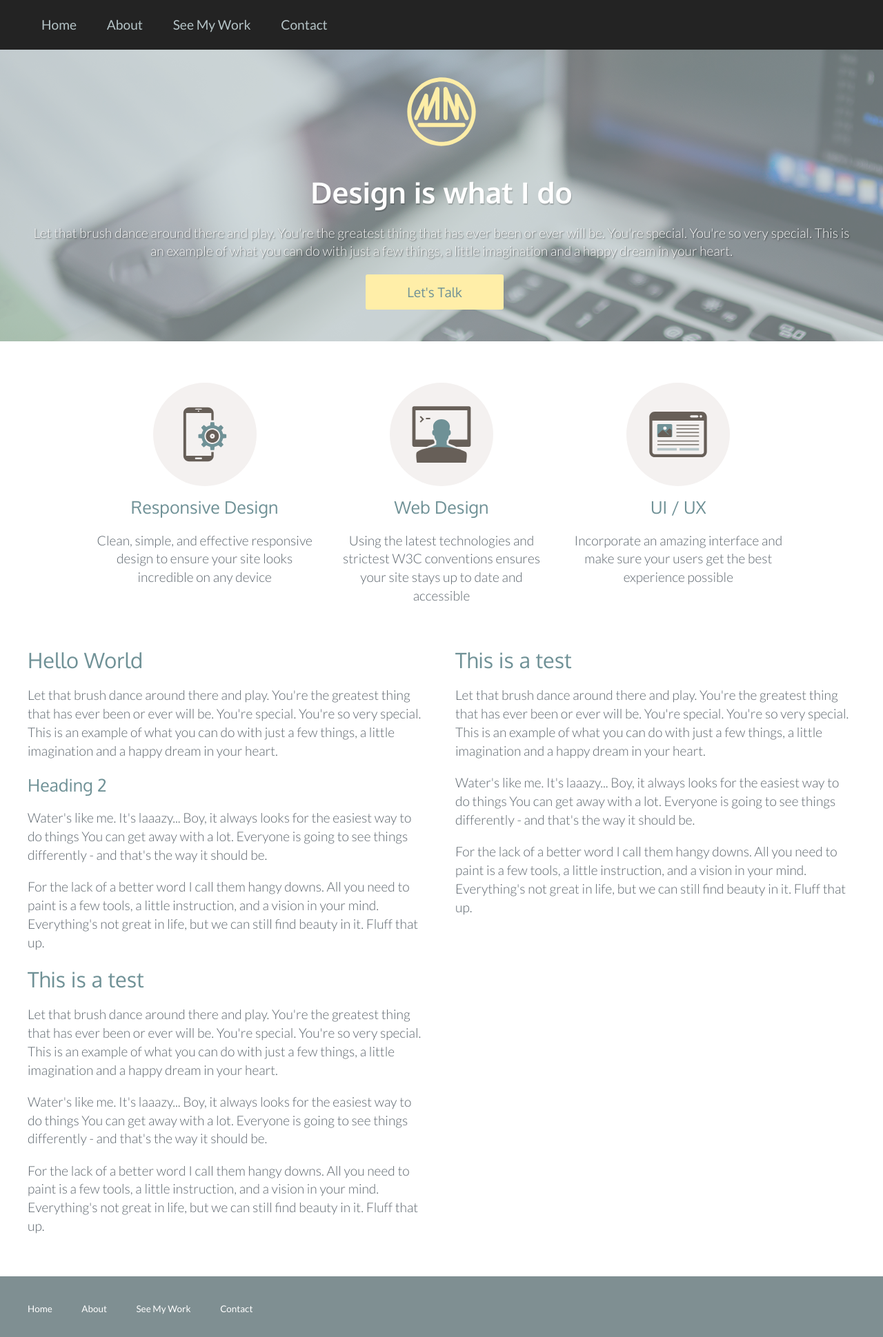
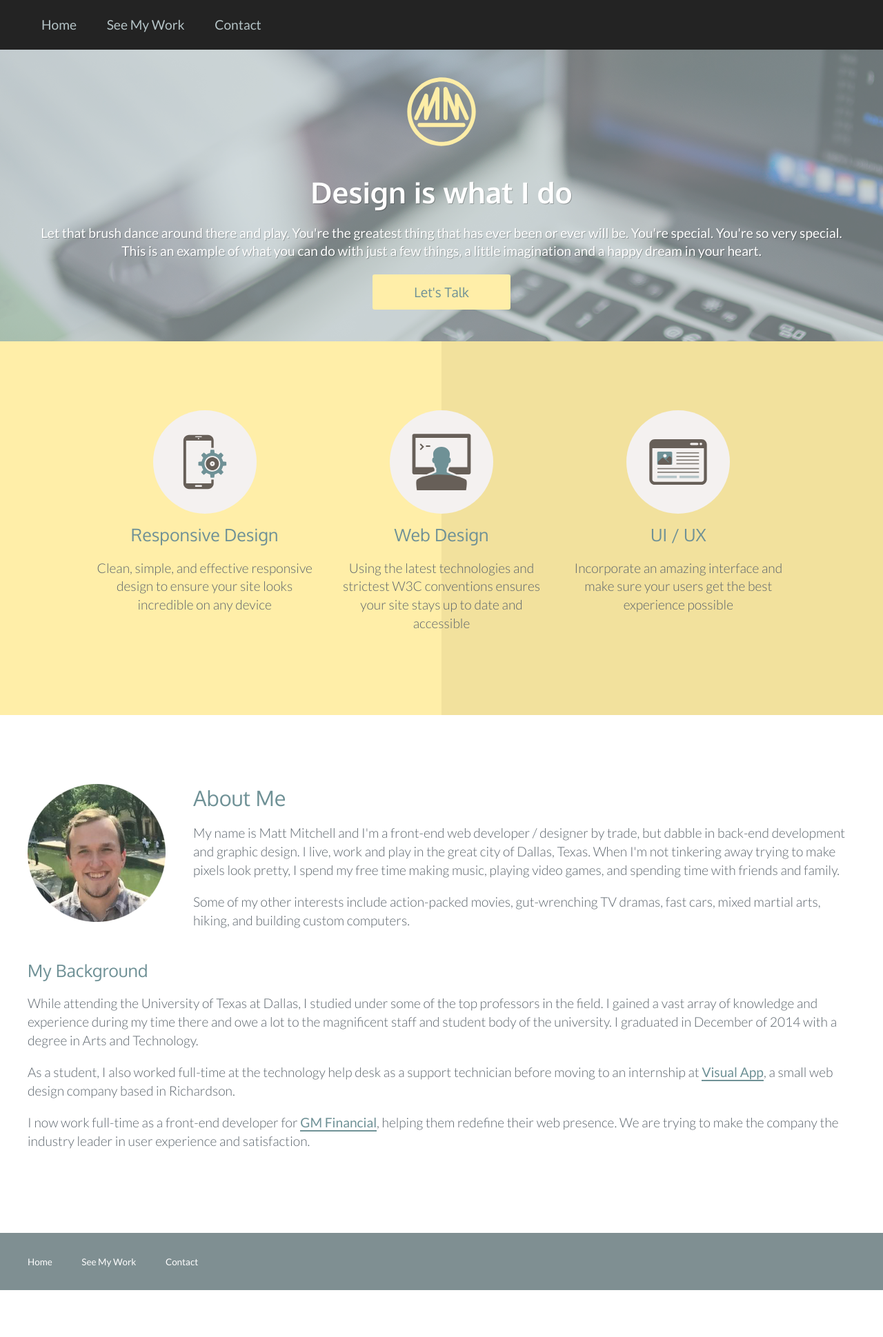
Before and after one commit to mmitchell413/portfolio, a PHP site: page / in a window 1280 px wide. Shown: the whole page at 69% size. After the commit the page ends 1871 px from the top, so only its background shows below. Run offline with PHP 8.4, Linux system fonts and the light colour scheme; some libraries are stand-ins or nearby versions.

Commit message:
consolidate about into index and begin animating hero image

```diff
--- a/css/main.css
+++ b/css/main.css
@@ -49,13 +49,20 @@ p {
   font-size: 1em;
   font-weight: 300; }
 
-a {
-  color: #6F9196;
-  text-decoration: none;
+p a {
+  border-bottom: 2px solid #6F9196;
   -webkit-transition: all 0.3s;
   -moz-transition: all 0.3s;
   -o-transition: all 0.3s;
   transition: all 0.3s; }
+
+p a:hover {
+  border-bottom: 2px solid #B5C4C7; }
+
+a {
+  color: #6F9196;
+  font-weight: 400;
+  text-decoration: none; }
 
 a:hover {
   color: #B5C4C7; }
@@ -66,6 +73,9 @@ ul {
 .container {
   max-width: 1200px;
   margin: 0 auto; }
+
+.container.wide-margins {
+  margin: 80px auto; }
 
 .center {
   margin: 0 auto;
@@ -299,7 +309,6 @@ input[type="text"].error:focus {
 ----------------------------------------------------------*/
 footer {
   background-color: #7f8f92;
-  border-top: 5px #7f8f92 solid;
   margin-top: 20px;
   padding: 20px;
   color: #465254;
@@ -389,29 +398,49 @@ footer {
   height: 423px;
   text-align: center;
   padding: 20px 0 0 0;
-  margin: 0 0 40px 0; }
+  margin: 0 0 0 0; }
   .hero-img h1, .hero-img p {
     color: #ffffff; }
   .hero-img h1 {
-    text-shadow: 1px 2px 1px rgba(0, 0, 0, 0.2);
-    padding-top: 40px; }
+    text-shadow: 1px 1px 0px rgba(0, 0, 0, 0.25);
+    padding-top: 40px;
+    position: relative;
+    left: -50px;
+    opacity: 0.0; }
   .hero-img p {
-    text-shadow: 1px 1px 2px rgba(0, 0, 0, 0.6); }
+    text-shadow: 1px 1px 0px rgba(0, 0, 0, 0.25);
+    font-weight: 400;
+    position: relative;
+    left: -50px;
+    opacity: 0.0; }
   .hero-img .logo {
     width: 100px;
     margin: 20px auto 0 auto;
     display: block; }
   .hero-img .btn {
-    color: #6F9196; }
+    color: #6F9196;
+    margin-right: 0; }
+
+.hero-img.contact {
+  height: 175px; }
+  .hero-img.contact h1 {
+    position: relative;
+    display: inline;
+    top: -35px;
+    left: -10px; }
+  .hero-img.contact .logo {
+    display: inline; }
 
 .featured {
-  max-width: 1000px;
-  margin-bottom: 40px; }
+  max-width: 1000px; }
   .featured img {
     width: 150px; }
   .featured h3 {
     color: #6F9196;
     margin-top: 10px; }
+
+.highlight__yellow {
+  background: linear-gradient(to right, #FFEEA8 0%, #FFEEA8 50%, #f2e19d 50%, #f2e19d 100%); }
 
 .about-me__img {
   width: 200px;
--- a/css/main.scss
+++ b/css/main.scss
@@ -94,10 +94,17 @@ p{
 	font-size:1em;
 	font-weight:300;
 }
+p a{
+    border-bottom:2px solid $blue;
+    @include transition(.3s);
+}
+p a:hover{
+    border-bottom:2px solid $blue-slate;
+}
 a{
     color:$blue;
+    font-weight:400;
     text-decoration:none;
-    @include transition(.3s);
 }
 a:hover{
     color:$blue-slate;
@@ -108,6 +115,9 @@ ul{
 .container{
     max-width:1200px;
     margin:0 auto;
+}
+.container.wide-margins{
+    margin:80px auto;
 }
 .center{
     margin:0 auto;
@@ -390,7 +400,6 @@ input[type="text"].error:focus{
 
 footer{
     background-color:$blue-shale;
-    border-top:5px $blue-shale solid;
     margin-top:20px;
     padding:20px;
     color:#465254;
@@ -477,16 +486,23 @@ footer{
     height:423px;
     text-align:center;
     padding:20px 0 0 0;
-    margin: 0 0 40px 0;
+    margin: 0 0 0 0;
     h1, p{
         color:$white;
     }
     h1{
-        text-shadow: 1px 2px 1px rgba(0,0,0,.2);
+        text-shadow: 1px 1px 0px rgba(0,0,0,.25);
         padding-top:40px;
+        position:relative;
+        left:-50px;
+        opacity:0.0;
     }
     p{
-        text-shadow: 1px 1px 2px rgba(0,0,0,.6);
+        text-shadow: 1px 1px 0px rgba(0,0,0,.25);
+        font-weight:400;
+        position:relative;
+        left:-50px;
+        opacity:0.0;
     }
     .logo{
         width:100px;
@@ -495,12 +511,24 @@ footer{
     }
     .btn{
         color:$blue;
+        margin-right:0;
+    }
+}
+.hero-img.contact{
+    height:175px;
+    h1{
+        position:relative;
+        display:inline;
+        top:-35px;
+        left:-10px;
+    }
+    .logo{
+        display:inline;
     }
 }
 
 .featured{
     max-width:1000px;
-    margin-bottom:40px;
     img{
         width:150px;
     }
@@ -509,6 +537,15 @@ footer{
         margin-top:10px;
     }
 }
+.highlight__yellow{
+      background: linear-gradient(
+    to right,
+    $yellow-canary 0%,
+    $yellow-canary 50%,
+    #f2e19d 50%,
+    #f2e19d 100%
+          )
+}
 
 .about-me__img{
     width:200px;
--- a/index.html
+++ b/index.html
@@ -5,13 +5,14 @@
         <title>Matt Mitchell - Home</title>
         <!-- Javascript Libraries -->
         <script src="https://ajax.googleapis.com/ajax/libs/jquery/2.1.3/jquery.min.js"></script>
+        <script src="js/main.js" type="text/javascript"></script>
 
         <!-- CSS -->
         <link rel="stylesheet" href="css/main.css" type="text/css">
 
         <!-- Fonts -->
         <link href='https://fonts.googleapis.com/css?family=Oxygen:400,700' rel='stylesheet' type='text/css'>
-        <link href='https://fonts.googleapis.com/css?family=Lato:400,700,300' rel='stylesheet' type='text/css'>
+        <link href='https://fonts.googleapis.com/css?family=Lato:300,400,700' rel='stylesheet' type='text/css'>
     </head>
 
     <body>
@@ -21,13 +22,6 @@
                     <div class="progress-bar">
                         <li>
                             <a href="index.html">Home</a>
-                        </li>
-                        <div class="left-section"></div>
-                        <div class="right-section"></div>
-                    </div>
-                    <div class="progress-bar">
-                        <li>
-                            <a href="about.html">About</a>
                         </li>
                         <div class="left-section"></div>
                         <div class="right-section"></div>
@@ -57,7 +51,8 @@
                 <a class="btn btn__yellow center" href="#">Let's Talk</a>
             </div>
         </div>
-        <div class="container">
+        <div class="highlight__yellow">
+            <div class="container wide-margins">
                 <div class="grid featured center">
                     <div class="grid-1-3 center text-center">
                         <img src="img/responsive.svg" />
@@ -75,32 +70,20 @@
                         <p>Incorporate an amazing interface and make sure your users get the best experience possible</p>
                     </div>
                 </div>
+            </div>
+        </div>
+        <div class="container wide-margins">
             <div class="grid">
-                <div class="grid-1-2">
-                    <h2>Hello World</h1>
-                    <p>Let that brush dance around there and play. You're the greatest thing that has ever been or ever will be. You're special. You're so very special. This is an example of what you can do with just a few                      things, a little imagination and a happy dream in your heart.</p>
-                    <h3>Heading 2</h2>
-                    <p>Water's like me. It's laaazy... Boy, it always looks for the easiest way to do things You can get away with a lot. Everyone is going to see things differently - and that's the way it should be.</p>
-
-                    <p>For the lack of a better word I call them hangy downs. All you need to paint is a few tools, a little instruction, and a vision in your mind. Everything's not great in life, but we can still find                          beauty in it. Fluff that up.</p>
-                    <h2>This is a test</h1>
-                    <p>Let that brush dance around there and play. You're the greatest thing that has ever been or ever will be. You're special. You're so very special. This is an example of what you can do with just a few                      things, a little imagination and a happy dream in your heart.</p>
-
-                    <p>Water's like me. It's laaazy... Boy, it always looks for the easiest way to do things You can get away with a lot. Everyone is going to see things differently - and that's the way it should be.</p>
-
-                    <p>For the lack of a better word I call them hangy downs. All you need to paint is a few tools, a little instruction, and a vision in your mind. Everything's not great in life, but we can still find                          beauty in it. Fluff that up.</p>
-                </div>
-                <div class="grid-1-2">
-                    <h2>This is a test</h1>
-                    <p>Let that brush dance around there and play. You're the greatest thing that has ever been or ever will be. You're special. You're so very special. This is an example of what you can do with just a few                      things, a little imagination and a happy dream in your heart.</p>
-
-                    <p>Water's like me. It's laaazy... Boy, it always looks for the easiest way to do things You can get away with a lot. Everyone is going to see things differently - and that's the way it should be.</p>
-
-                    <p>For the lack of a better word I call them hangy downs. All you need to paint is a few tools, a little instruction, and a vision in your mind. Everything's not great in life, but we can still find                          beauty in it. Fluff that up.</p>
-
-                </div>
-                <div class="grid-1-2 clear">
-
+                <div class="grid-1-1">
+                    <img src="img/matt-mitchell.png" class="about-me__img">
+                    <h2>About Me</h2>
+                    <p>My name is Matt Mitchell and I'm a front-end web developer / designer by trade, but dabble in back-end development and graphic design. I live, work and play in the great city of Dallas, Texas. When I'm not tinkering away trying to make pixels look pretty, I spend my free time making music, playing video games, and spending time with friends and family. </p>
+                    <p>Some of my other interests include action-packed movies, gut-wrenching TV dramas, fast cars, mixed martial arts, hiking, and building custom computers.</p>
+                    <br>
+                    <h3>My Background</h3>
+                    <p>While attending the University of Texas at Dallas, I studied under some of the top professors in the field. I gained a vast array of knowledge and experience during my time there and owe a lot to the magnificent staff and student body of the university. I graduated in December of 2014 with a degree in Arts and Technology.</p>
+                    <p>As a student, I also worked full-time at the technology help desk as a support technician before moving to an internship at <a href="http://www.visualapp.com" target="_blank">Visual App</a>, a small web design company based in Richardson.</p>
+                    <p>I now work full-time as a front-end developer for <a href="https://www.gmfinancial.com" target="_blank">GM Financial</a>, helping them redefine their web presence. We are trying to make the company the industry leader in user experience and satisfaction. </p>
                 </div>
             </div>
         </div>
@@ -108,7 +91,6 @@
             <div class="container">
                 <ul>
                     <li><a href="#">Home</a></li>
-                    <li><a href="#">About</a></li>
                     <li><a href="#">See My Work</a></li>
                     <li><a href="#">Contact</a></li>
                 </ul>
--- /dev/null
+++ b/js/main.js
@@ -0,0 +1,10 @@
+$(function () {
+    jQuery(window).load(function(){
+        //$(".hero-img h1").fadeIn(3000);
+        $(".hero-img h1").animate({opacity: 1.00, left: "+=50"}, 3000 );
+        setTimeout(function(){
+            $(".hero-img p").animate({opacity: 1.00, left: "+=50"}, 3000 );
+        }, 3000);
+
+    });
+});
```
Also changed, not shown: about.html (deleted, +0 -61 lines), contact.html (+34 -10 lines), contact.php (+14 -1 lines), portfolio.html (+23 -6 lines), 1 other file. Lines whose indentation alone changed are shown as unchanged.
